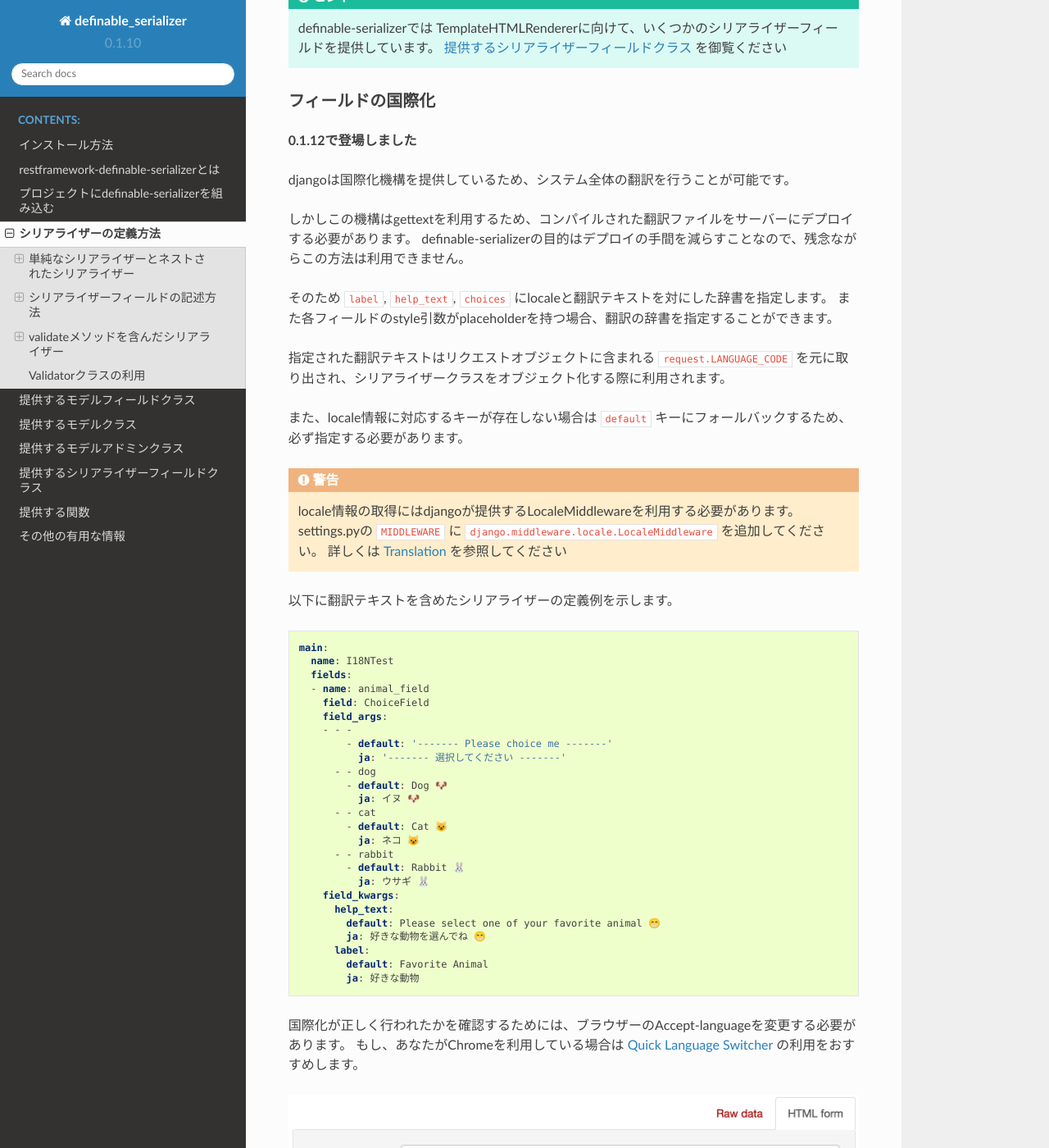
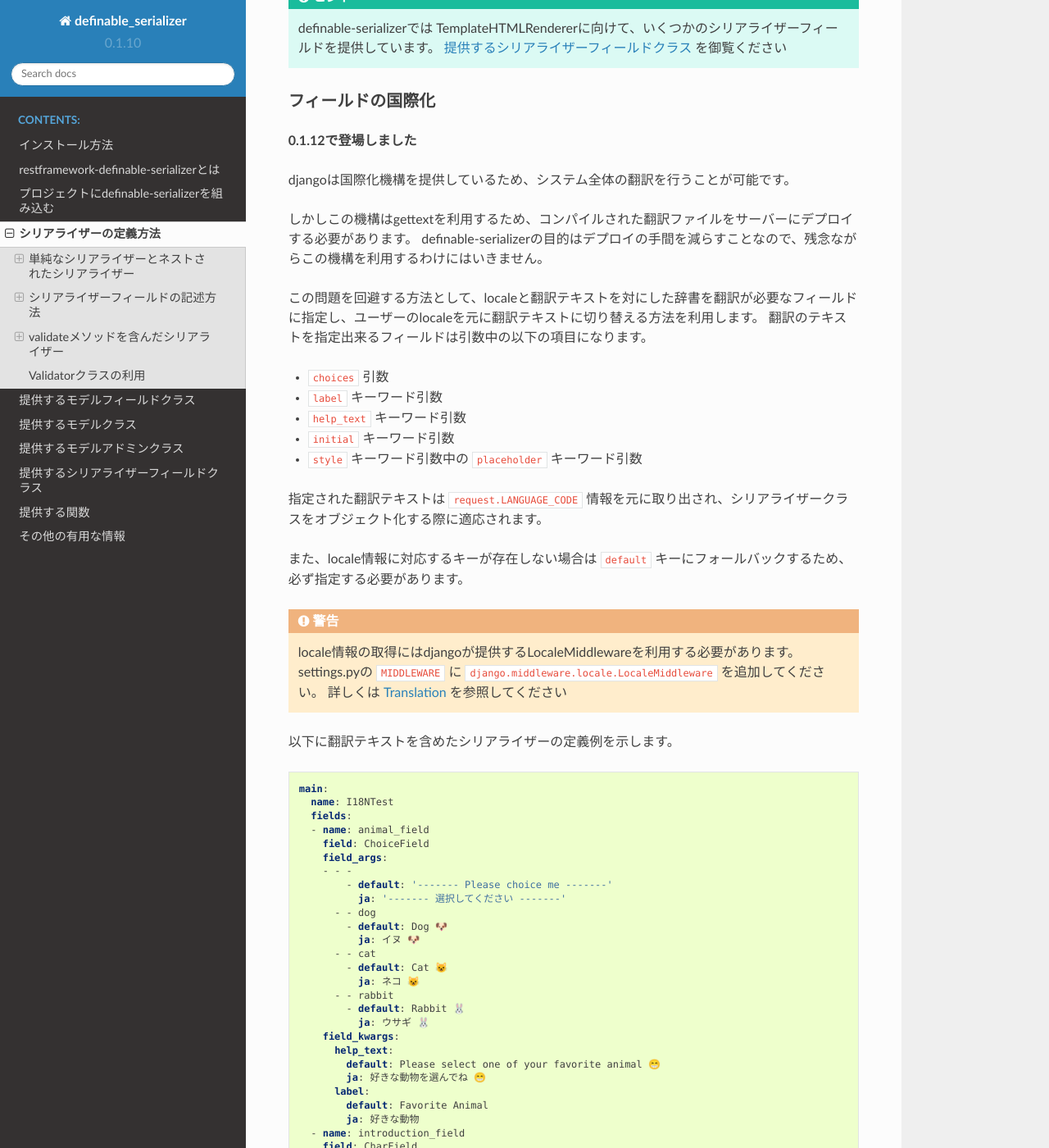
Before and after one commit to salexkidd/restframework-definable-serializer, a Sphinx documentation site: the page built from docs/how_to_define_serializer.rst, in a window 1280 px wide and 1400 px high, scrolled down 4953 px. Shown: the whole window at 82% size. Built offline with Sphinx 7.4.7 and the Read the Docs theme 2.0.0, drawn with Linux system fonts in a browser that asks for light colours; some of the changed text lies outside the part shown.

Commit message:
Update document

```diff
--- a/docs/how_to_define_serializer.rst
+++ b/docs/how_to_define_serializer.rst
@@ -282,12 +282,18 @@ definable-serializerではサードパーティパッケージ、つまりrestfr
 djangoは国際化機構を提供しているため、システム全体の翻訳を行うことが可能です。
 
 しかしこの機構はgettextを利用するため、コンパイルされた翻訳ファイルをサーバーにデプロイする必要があります。
-definable-serializerの目的はデプロイの手間を減らすことなので、残念ながらこの方法は利用できません。
+definable-serializerの目的はデプロイの手間を減らすことなので、残念ながらこの機構を利用するわけにはいきません。
 
-そのため ``label``, ``help_text``, ``choices`` にlocaleと翻訳テキストを対にした辞書を指定します。
-また各フィールドのstyle引数がplaceholderを持つ場合、翻訳の辞書を指定することができます。
+この問題を回避する方法として、localeと翻訳テキストを対にした辞書を翻訳が必要なフィールドに指定し、ユーザーのlocaleを元に翻訳テキストに切り替える方法を利用します。
+翻訳のテキストを指定出来るフィールドは引数中の以下の項目になります。
 
-指定された翻訳テキストはリクエストオブジェクトに含まれる ``request.LANGUAGE_CODE`` を元に取り出され、シリアライザークラスをオブジェクト化する際に利用されます。
+- ``choices`` 引数
+- ``label`` キーワード引数
+- ``help_text`` キーワード引数
+- ``initial`` キーワード引数
+- ``style`` キーワード引数中の ``placeholder`` キーワード引数
+
+指定された翻訳テキストは ``request.LANGUAGE_CODE`` 情報を元に取り出され、シリアライザークラスをオブジェクト化する際に適応されます。
 
 また、locale情報に対応するキーが存在しない場合は ``default`` キーにフォールバックするため、必ず指定する必要があります。
 
@@ -327,10 +333,25 @@ definable-serializerの目的はデプロイの手間を減らすことなので
           label:
             default: Favorite Animal
             ja: 好きな動物
+      - name: introduction_field
+        field: CharField
+        field_kwargs:
+          help_text:
+            default: Please input your introduction.
+            ja: 自己紹介を入力してください
+          label:
+            default: introduction
+            ja: 自己紹介
+          style:
+            base_templaet: textarea.html
+            rows: 5
+            placeholder:
+              default: Lorem ipsum dolor sit amet, consectetur...
+              ja: あのイーハトーヴォのすきとおった風、夏でも底に冷たさをもつ...
 
 
-国際化が正しく行われたかを確認するためには、ブラウザーのAccept-languageを変更する必要があります。
-もし、あなたがChromeを利用している場合は `Quick Language Switcher <https://chrome.google.com/webstore/detail/quick-language-switcher/pmjbhfmaphnpbehdanbjphdcniaelfie>`_ の利用をおすすめします。
+Browsable APIの画面を確認すると以下の様に翻訳が適応された状態で表示されます。
+
 
 .. figure:: imgs/transfer_ja.png
 
@@ -339,6 +360,12 @@ definable-serializerの目的はデプロイの手間を減らすことなので
 .. figure:: imgs/transfer_fallback.png
 
     ユーザーのlocaleが存在しなかった場合
+
+.. hint::
+
+    国際化が正しく行われたかを確認するためには、ブラウザーの ``Accept-Language`` を変更する必要があります。
+    もし、あなたがChromeを利用している場合は `Quick Language Switcher <https://chrome.google.com/webstore/detail/quick-language-switcher/pmjbhfmaphnpbehdanbjphdcniaelfie>`_ の利用をおすすめします。
+
 
 ------------------------------------------------------------------------------
 
```
Also changed, not shown: docs/imgs/transfer_fallback.png, docs/imgs/transfer_ja.png.
